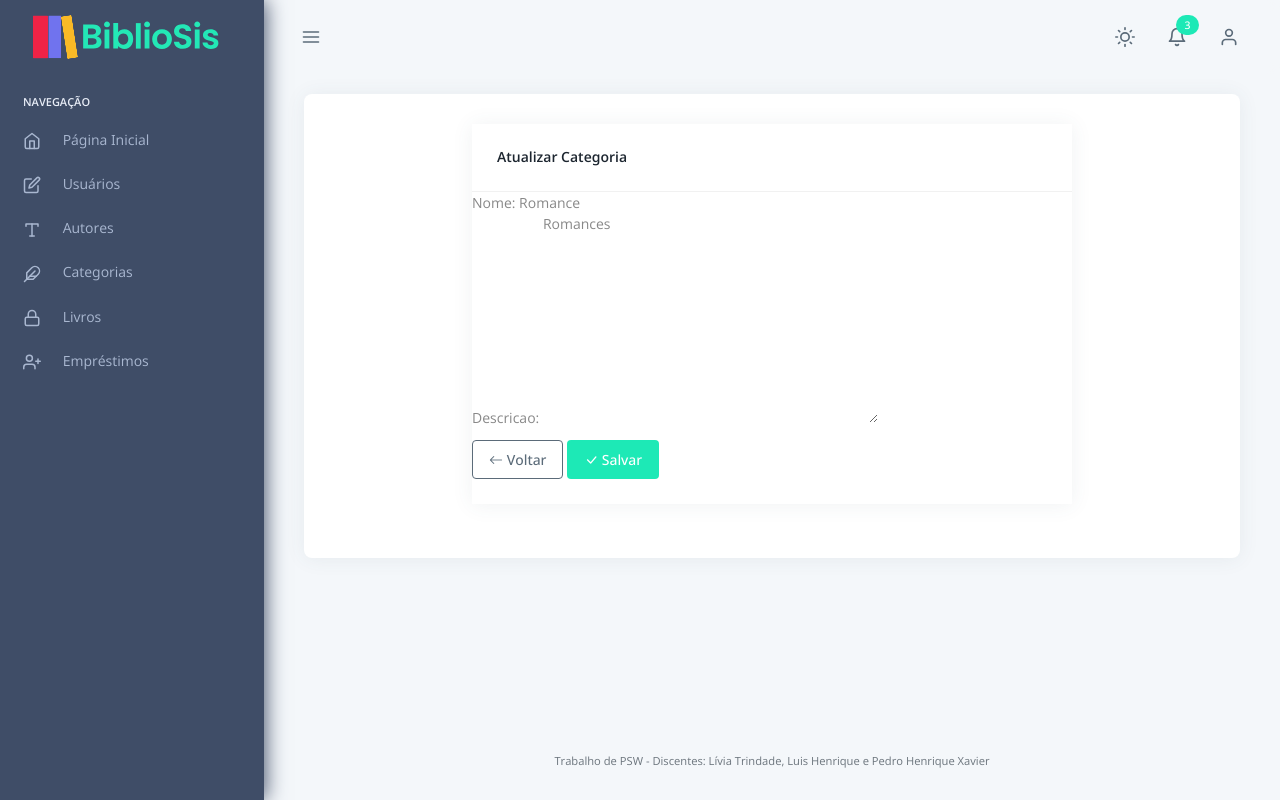
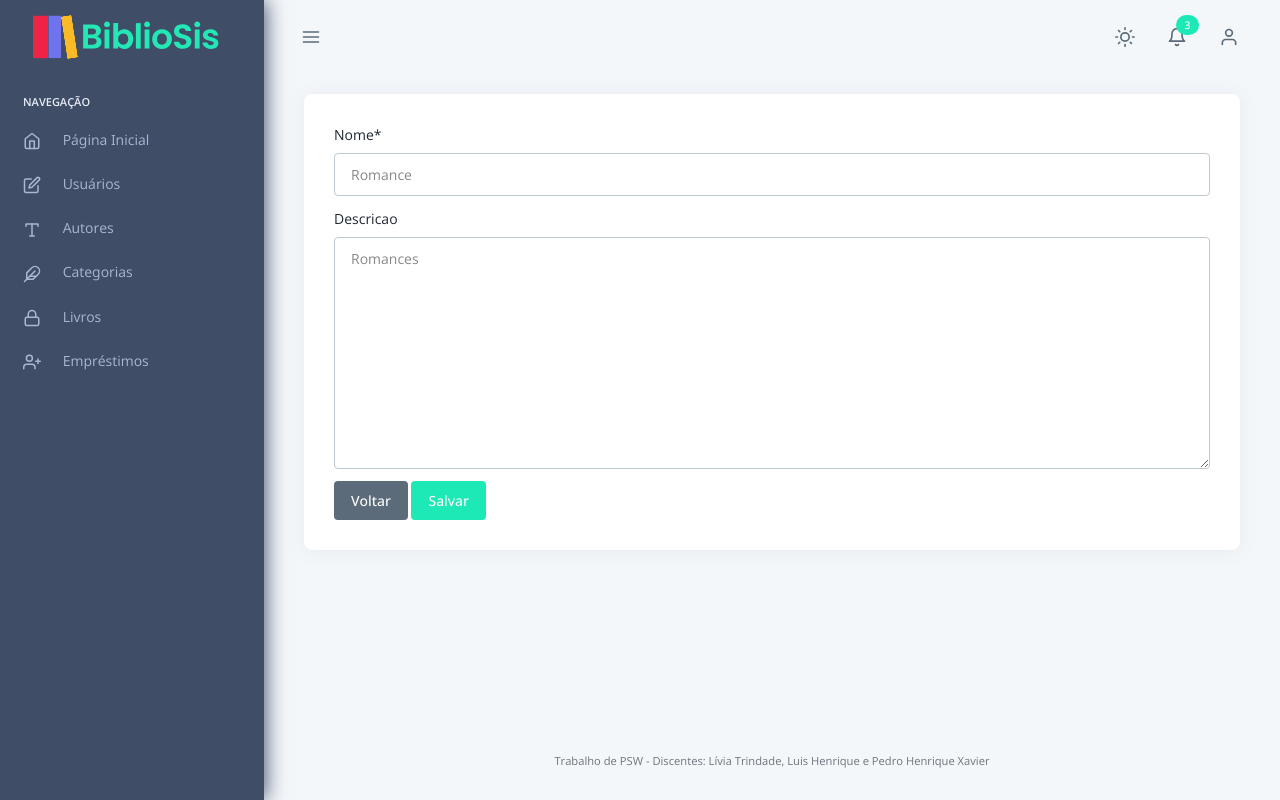
Before and after one commit to livia-trindade/psw-biblioteca, a Django app: page /categoria/update/1/ in a window 1280 px wide. Run offline with Django 5.2, Linux system fonts and the light colour scheme; a user stored in the database is signed in; data comes from the database, SQL or seed files in the repository; both versions use the stored data as it was after the commit; some libraries are stand-ins or nearby versions.

Commit message:
fazendo correções nos templates e url

```diff
--- a/autor/urls.py
+++ b/autor/urls.py
@@ -6,6 +6,6 @@ urlpatterns = [
     path('', views.index, name='index-autor'),
     path('<int:id_autor>/', views.detalha, name='index-detalha'),
     path('create/', views.create, name='create-autor'),
-    path('update/<int:id_autor>', views.update, name='update-autor'),
-    path('delete/<int:id_autor>', views.delete, name='delete-autor')
+    path('update/<int:id_autor>/', views.update, name='update-autor'),
+    path('delete/<int:id_autor>/', views.delete, name='delete-autor')
 ]
--- a/templates/categoria/update.html
+++ b/templates/categoria/update.html
@@ -1,24 +1,18 @@
 {% extends "_base.html" %}
+
 {% load static %}
+{% load crispy_forms_tags %}  {# usando o crispy forms#}
 
 {% block content %}
-<div class="card mx-auto" style="max-width: 600px;">
-  <div class="card-header">
-    <h5 class="mb-0">{% if form.instance.pk %}Atualizar{% else %}Criar{% endif %} Categoria</h5>
-  </div>
-  <div class="card-body">
-    <form method="POST">
-      {% csrf_token %}
-      {{ form.as_p }}
-      <div class="d-flex justify-content-between mt-3">
-        <a href="/categoria/" class="btn btn-outline-secondary">
-          <i class="bi bi-arrow-left"></i> Voltar
-        </a>
-        <button type="submit" class="btn btn-success">
-          <i class="bi bi-check-lg"></i> Salvar
-        </button>
-      </div>
+
+    <form method="POST" action="">
+        {% csrf_token %}
+        {{ form|crispy }}  {# renderizando o formulário usando o estilo do crispy #}
+
+        <div class="mt-3 d-flex justify-content-between">
+            <a href="/categoria/" class="btn btn-secondary">Voltar</a>
+            <button type="submit" class="btn btn-success">Salvar</button>
+        </div>
     </form>
-  </div>
-</div>
+
 {% endblock %}
```
Also changed, not shown: templates/autor/update.html (+8 -6 lines), db.sqlite3.
